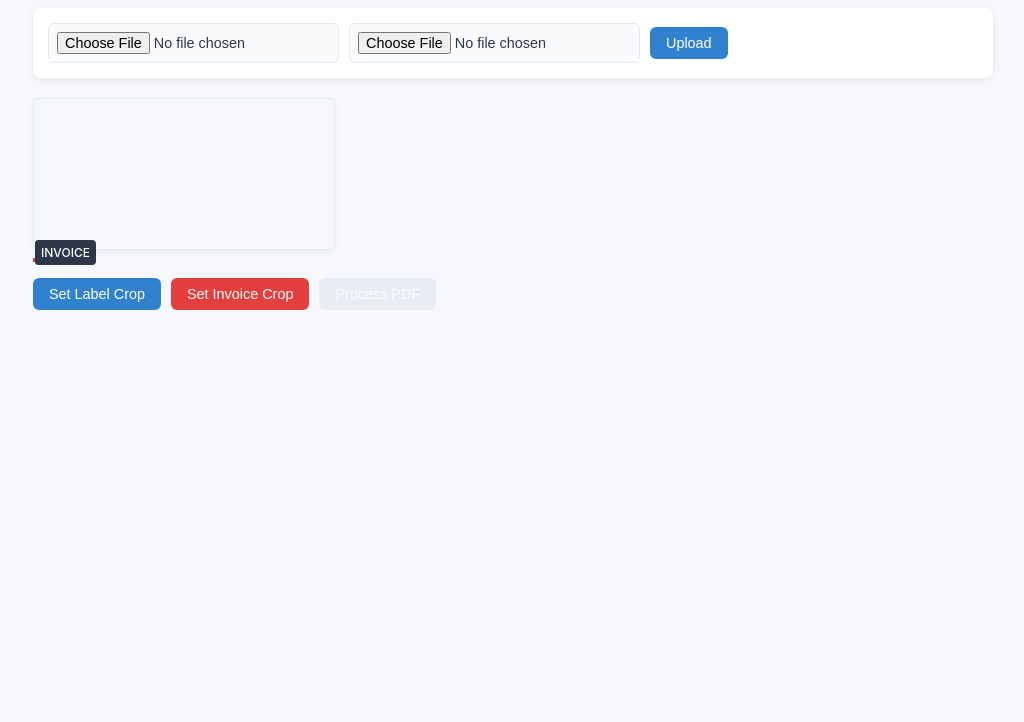
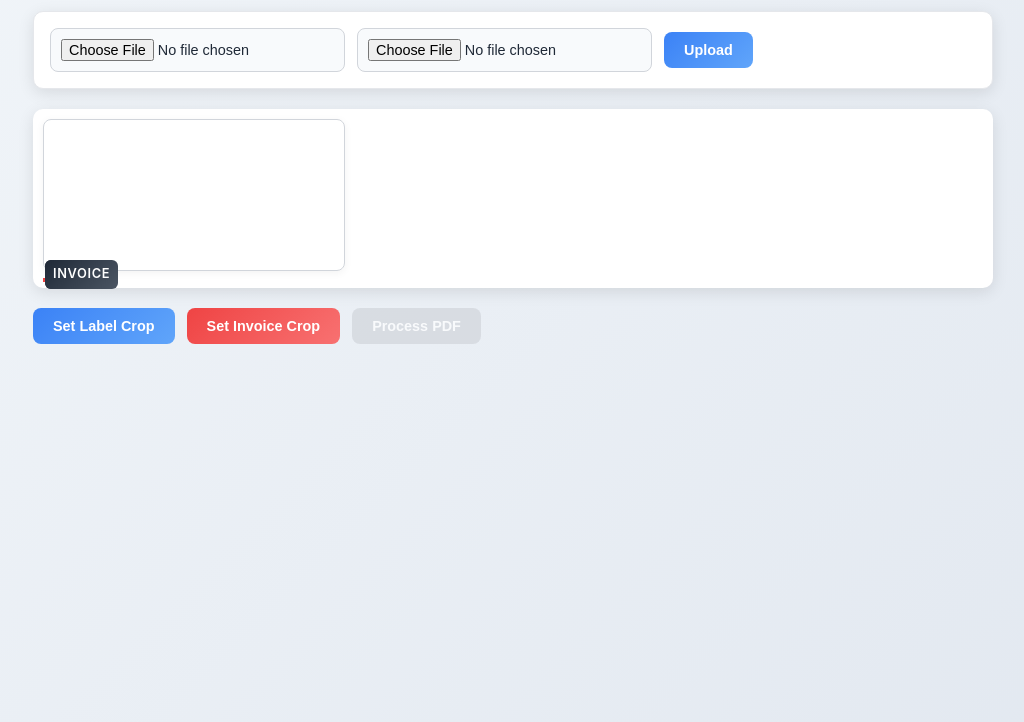
Before and after one commit to santoshk66/merged-pdf-cropper-sku, a website: page public/index.html in a window 1280 px wide. Shown: the part 78-800 px from the top of the page, without its empty margins (127-1151 px from the left). Drawn offline with Linux system fonts and the light colour scheme.

Commit message:
Update index.html

```diff
--- a/public/index.html
+++ b/public/index.html
@@ -13,65 +13,79 @@
   box-sizing: border-box;
 }
 
+/* Body styling */
 body {
   font-family: 'Inter', -apple-system, BlinkMacSystemFont, 'Segoe UI', Roboto, sans-serif;
-    background-color: #f6f8fc;
+  background: linear-gradient(135deg, #f1f5f9 0%, #e2e8f0 100%);
   padding: 20px;
   max-width: 1000px;
   margin: 0 auto;
-    color: #2d3748;
+  color: #1f2937;
   line-height: 1.6;
+  min-height: 100vh;
 }
 
 /* Header styling */
 h2 {
-    font-size: 1.8rem;
-    font-weight: 600;
-    color: #1a202c;
+  font-size: 1.9rem;
+  font-weight: 700;
+  color: #111827;
   margin-bottom: 20px;
   text-align: left;
+  letter-spacing: -0.02em;
+  background: linear-gradient(to right, #3b82f6, #7c3aed);
+  -webkit-background-clip: text;
+  -webkit-text-fill-color: transparent;
 }
 
 /* Form styling */
 #uploadForm {
   display: flex;
-    gap: 10px;
+  gap: 12px;
   align-items: center;
   background-color: #ffffff;
-    padding: 15px;
-    border-radius: 8px;
-    box-shadow: 0 2px 8px rgba(0, 0, 0, 0.08);
+  padding: 16px;
+  border-radius: 10px;
+  box-shadow: 0 4px 16px rgba(0, 0, 0, 0.1);
   margin-bottom: 20px;
+  border: 1px solid #e5e7eb;
 }
 
 #uploadForm input[type="file"] {
   font-size: 0.9rem;
-    padding: 8px;
-    border: 1px solid #e2e8f0;
-    border-radius: 6px;
-    background-color: #f9fafb;
-    transition: border-color 0.3s ease, background-color 0.3s ease;
+  padding: 10px;
+  border: 1px solid #d1d5db;
+  border-radius: 8px;
+  background-color: #f8fafc;
+  transition: border-color 0.3s ease, background-color 0.3s ease, box-shadow 0.3s ease;
 }
 
 #uploadForm input[type="file"]:hover {
-    border-color: #3182ce;
-    background-color: #edf2ff;
+  border-color: #3b82f6;
+  background-color: #f0f5ff;
+  box-shadow: 0 0 8px rgba(59, 130, 246, 0.2);
+}
+
+#uploadForm input[type="file"]:focus {
+  outline: none;
+  border-color: #3b82f6;
+  box-shadow: 0 0 0 3px rgba(59, 130, 246, 0.3);
 }
 
 #uploadForm button {
-    background-color: #3182ce;
+  background: linear-gradient(135deg, #3b82f6, #60a5fa);
   color: #ffffff;
-    font-weight: 500;
-    padding: 8px 16px;
+  font-weight: 600;
+  padding: 10px 20px;
   border: none;
-    border-radius: 6px;
+  border-radius: 8px;
   cursor: pointer;
-    transition: background-color 0.3s ease, transform 0.2s ease;
+  transition: transform 0.2s ease, box-shadow 0.3s ease;
 }
 
 #uploadForm button:hover {
-    background-color: #2b6cb0;
-    transform: translateY(-1px);
+  transform: translateY(-2px);
+  box-shadow: 0 4px 12px rgba(59, 130, 246, 0.3);
 }
 
 #uploadForm button:active {
@@ -82,12 +96,16 @@
 #preview-container {
   position: relative;
   margin-bottom: 20px;
+  background-color: #ffffff;
+  padding: 10px;
+  border-radius: 10px;
+  box-shadow: 0 4px 16px rgba(0, 0, 0, 0.1);
 }
 
 canvas#pdfCanvas {
-    border: 1px solid #e2e8f0;
-    border-radius: 6px;
-    box-shadow: 0 2px 6px rgba(0, 0, 0, 0.05);
+  border: 1px solid #d1d5db;
+  border-radius: 8px;
+  box-shadow: 0 2px 8px rgba(0, 0, 0, 0.05);
 }
 
 /* Selector styling */
@@ -98,11 +116,11 @@
 }
 
 .label-selector {
-    border: 2px dashed #3182ce;
+  border: 2px dashed #3b82f6;
 }
 
 .invoice-selector {
-    border: 2px dashed #e53e3e;
+  border: 2px dashed #ef4444;
 }
 
 .label-selector::before,
@@ -111,68 +129,73 @@
   position: absolute;
   top: -20px;
   left: 0;
-    background: #2d3748;
+  background: linear-gradient(135deg, #1f2937, #4b5563);
   color: #ffffff;
-    padding: 3px 6px;
-    font-size: 0.75rem;
-    font-weight: 500;
-    border-radius: 4px;
+  padding: 4px 8px;
+  font-size: 0.8rem;
+  font-weight: 600;
+  border-radius: 6px;
   text-transform: uppercase;
+  letter-spacing: 0.05em;
 }
 
 /* Buttons section */
 div:last-of-type {
   display: flex;
-    gap: 10px;
+  gap: 12px;
 }
 
 button {
-    padding: 8px 16px;
+  padding: 10px 20px;
   font-size: 0.9rem;
-    font-weight: 500;
+  font-weight: 600;
   border: none;
-    border-radius: 6px;
+  border-radius: 8px;
   cursor: pointer;
-    transition: background-color 0.3s ease, transform 0.2s ease, box-shadow 0.3s ease;
+  transition: transform 0.2s ease, box-shadow 0.3s ease, background 0.3s ease;
 }
 
 #setLabel {
-    background-color: #3182ce;
+  background: linear-gradient(135deg, #3b82f6, #60a5fa);
   color: #ffffff;
 }
 
 #setLabel:hover {
-    background-color: #2b6cb0;
-    transform: translateY(-1px);
-    box-shadow: 0 2px 8px rgba(49, 130, 206, 0.2);
+  transform: translateY(-2px);
+  box-shadow: 0 4px 12px rgba(59, 130, 246, 0.3);
 }
 
 #setInvoice {
-    background-color: #e53e3e;
+  background: linear-gradient(135deg, #ef4444, #f87171);
   color: #ffffff;
 }
 
 #setInvoice:hover {
-    background-color: #c53030;
-    transform: translateY(-1px);
-    box-shadow: 0 2px 8px rgba(229, 62, 62, 0.2);
+  transform: translateY(-2px);
+  box-shadow: 0 4px 12px rgba(239, 68, 68, 0.3);
 }
 
 #processPDF {
-    background-color: #38a169;
+  background: linear-gradient(135deg, #10b981, #34d399);
   color: #ffffff;
 }
 
 #processPDF:hover:not(:disabled) {
-    background-color: #2f855a;
-    transform: translateY(-1px);
-    box-shadow: 0 2px 8px rgba(56, 161, 105, 0.2);
+  transform: translateY(-2px);
+  box-shadow: 0 4px 12px rgba(16, 185, 129, 0.3);
 }
 
 #processPDF:disabled {
-    background-color: #e2e8f0;
+  background: #d1d5db;
   cursor: not-allowed;
   opacity: 0.7;
+  box-shadow: none;
+}
+
+/* Focus states for accessibility */
+button:focus, input:focus {
+  outline: none;
+  box-shadow: 0 0 0 3px rgba(59, 130, 246, 0.3);
 }
 
 /* Responsive design */
@@ -182,7 +205,7 @@
   }
 
   h2 {
-      font-size: 1.5rem;
+    font-size: 1.6rem;
   }
 
   #uploadForm {
@@ -203,6 +226,11 @@
   button {
     width: 100%;
   }
+}
+
+/* Smooth transitions for all elements */
+* {
+  transition: all 0.3s ease-in-out;
 }
 </style>
 </head>
```
Lines whose indentation alone changed are shown as unchanged.
